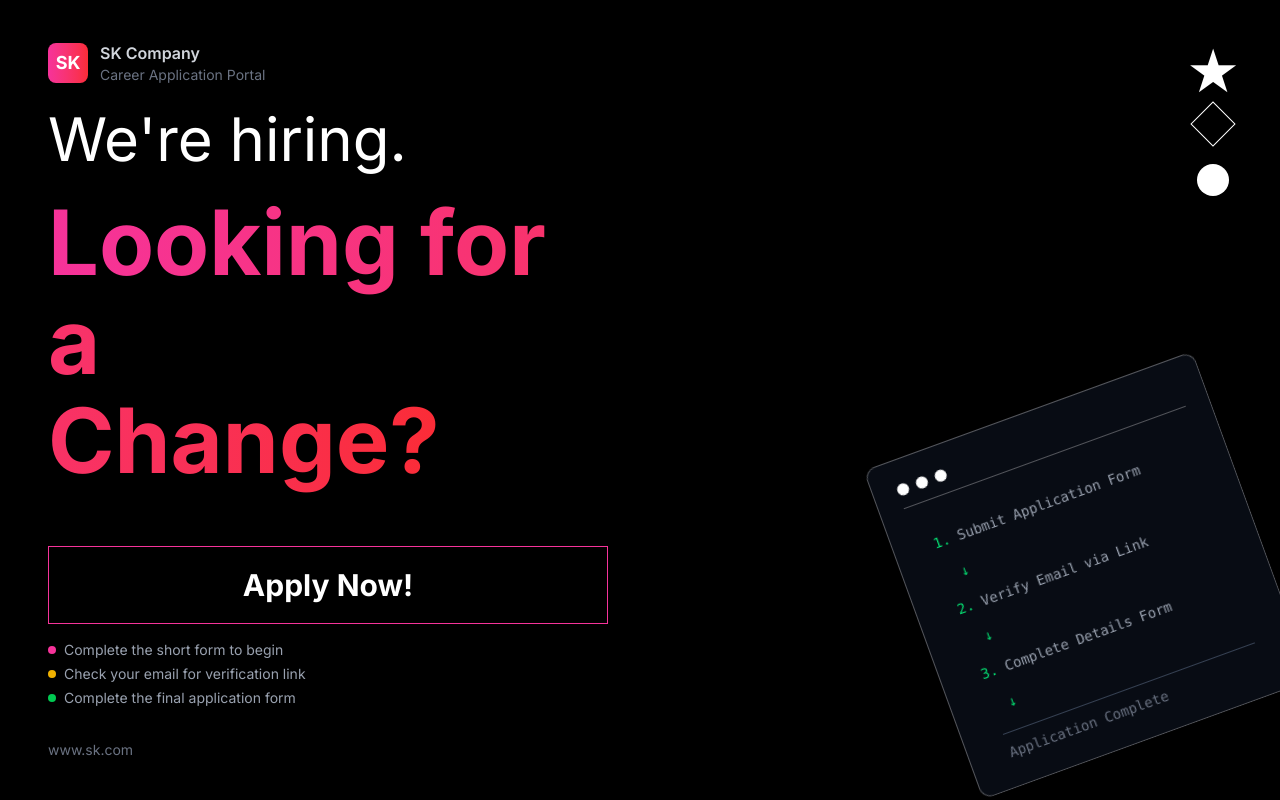
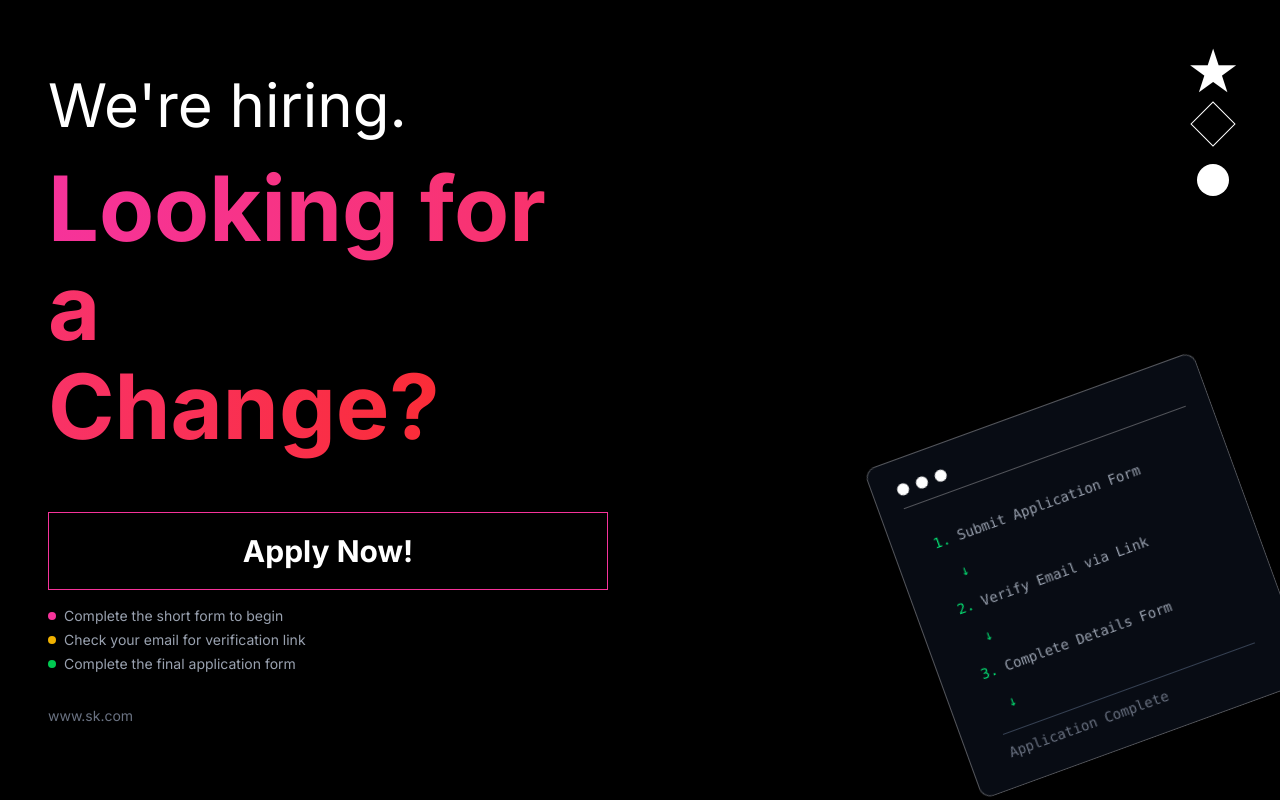
Before and after one commit to ssduhir121/burno-frontend, a React (Vite) app: page / in a window 1280 px wide. Built offline with nearby package versions, Linux system fonts and the light colour scheme.

Commit message:
ui changes1

```diff
--- a/src/App.jsx
+++ b/src/App.jsx
@@ -784,7 +784,7 @@
 
         {/* LEFT CONTENT */}
         <div>
-          <div className="flex items-center gap-3 mb-6">
+          {/* <div className="flex items-center gap-3 mb-6">
             <div className="w-10 h-10 bg-gradient-to-r from-pink-500 to-red-500 rounded-lg flex items-center justify-center">
               <span className="text-white font-bold text-lg">SK</span>
             </div>
@@ -792,7 +792,7 @@
               <h2 className="font-semibold text-gray-300">SK Company</h2>
               <p className="text-sm text-gray-500">Career Application Portal</p>
             </div>
-          </div>
+          </div> */}
 
           <p className="font-normal text-[40px] md:text-[50px] lg:text-[60px] leading-[100%] tracking-[0%] text-white mb-4 lg:mb-6">
             We're hiring.
```
